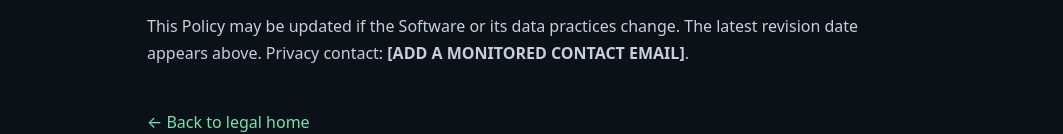
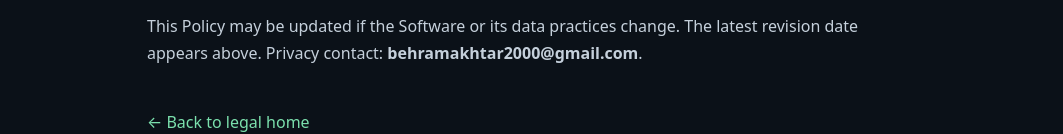
Before and after one commit to aatihonora/minecraft-publisher-policy, a plain HTML site: page privacy.html in a window 1280 px wide. Shown: the part 2875-3009 px from the top of the page, without its empty margins (107-1170 px from the left). Drawn offline with Linux system fonts and the light colour scheme.

Commit message:
Update privacy.html

```diff
--- a/privacy.html
+++ b/privacy.html
@@ -18,5 +18,5 @@
 <h2>8. International processing</h2><p>Third-party platforms may process information in countries other than the operator’s country under their own terms and privacy notices. The Software operator does not control those providers’ independent processing.</p>
 <h2>9. Privacy rights and requests</h2><p>Depending on applicable law, individuals may have rights to access, correct, erase, restrict or object to processing of personal information. Since the standard application is operated locally by its user, the user can inspect and delete local files and database records directly. Privacy questions can be sent to the contact below.</p>
 <h2>10. Children</h2><p>The Software is not designed to collect personal information from children. Do not use it to process another person’s personal information without an appropriate legal basis and any required permissions.</p>
-<h2>11. Changes and contact</h2><p>This Policy may be updated if the Software or its data practices change. The latest revision date appears above. Privacy contact: <strong>[ADD A MONITORED CONTACT EMAIL]</strong>.</p>
+<h2>11. Changes and contact</h2><p>This Policy may be updated if the Software or its data practices change. The latest revision date appears above. Privacy contact: <strong>behramakhtar2000@gmail.com</strong>.</p>
 <p class="back"><a href="index.html">← Back to legal home</a></p></main><footer><span>© 2026 Minecraft Publisher</span><span>Independent personal project</span></footer></body></html>
```
